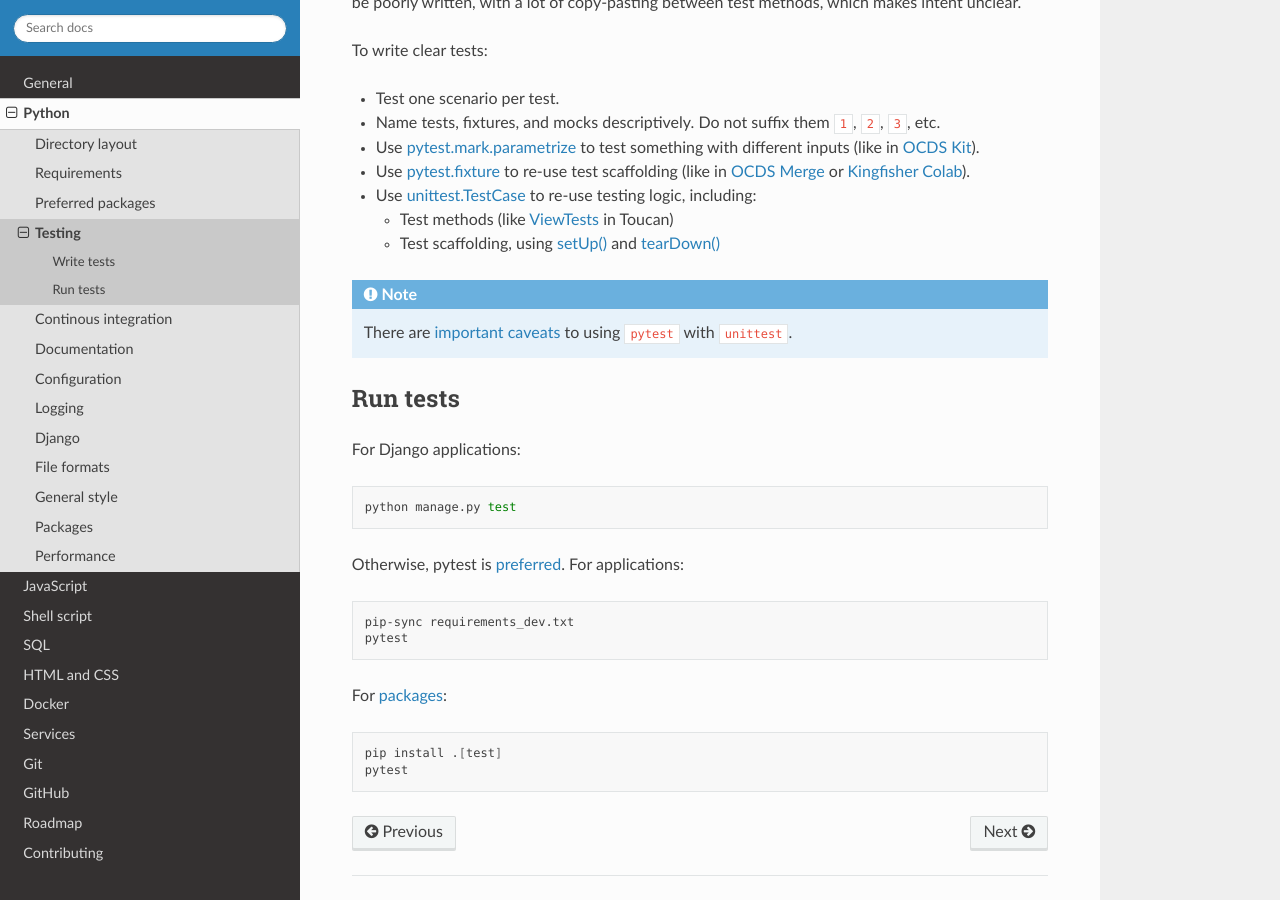
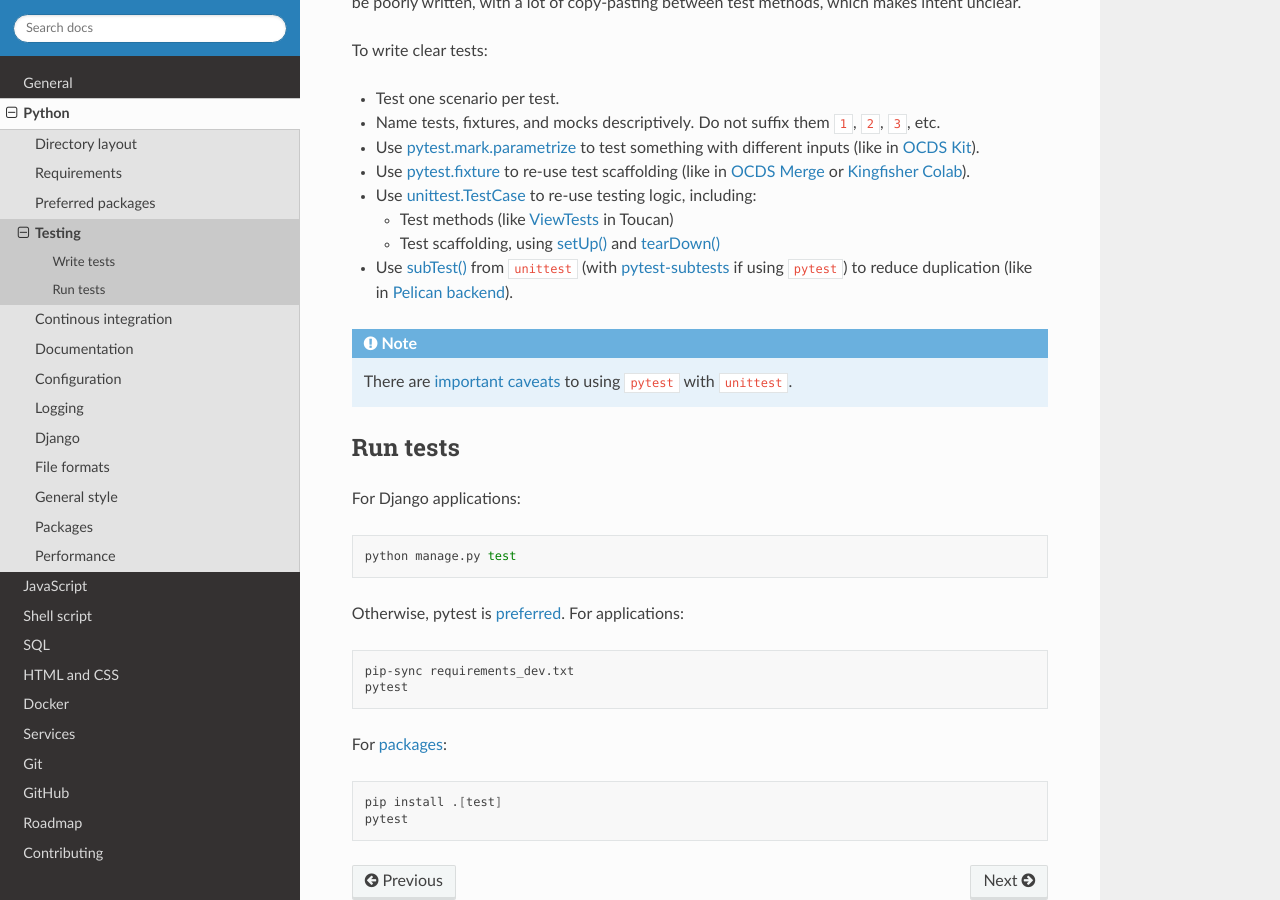
Before and after one commit to open-contracting/software-development-handbook, a Sphinx documentation site: the page built from docs/python/tests.rst, in a window 1280 px wide and 900 px high, scrolled down 398 px. Built offline with Sphinx 7.4.7 and the Read the Docs theme 2.0.0, drawn with Linux system fonts in a browser that asks for light colours.

Commit message:
python/tests: Add subTest()

```diff
--- a/docs/python/tests.rst
+++ b/docs/python/tests.rst
@@ -22,6 +22,8 @@ To write clear tests:
 
    -  Test methods (like `ViewTests <https://github.com/open-contracting/toucan/blob/main/tests/__init__.py>`__ in Toucan)
    -  Test scaffolding, using `setUp() <https://docs.python.org/3/library/unittest.html#unittest.TestCase.setUp>`__ and `tearDown() <https://docs.python.org/3/library/unittest.html#unittest.TestCase.tearDown>`__
+
+-  Use `subTest() <https://docs.python.org/3/library/unittest.html#distinguishing-test-iterations-using-subtests>`__ from ``unittest`` (with `pytest-subtests <https://pypi.org/project/pytest-subtests/>`__ if using ``pytest``) to reduce duplication (like in `Pelican backend <https://github.com/open-contracting/pelican-backend/blob/main/tests/__init__.py>`__).
 
 .. note::
 
```
